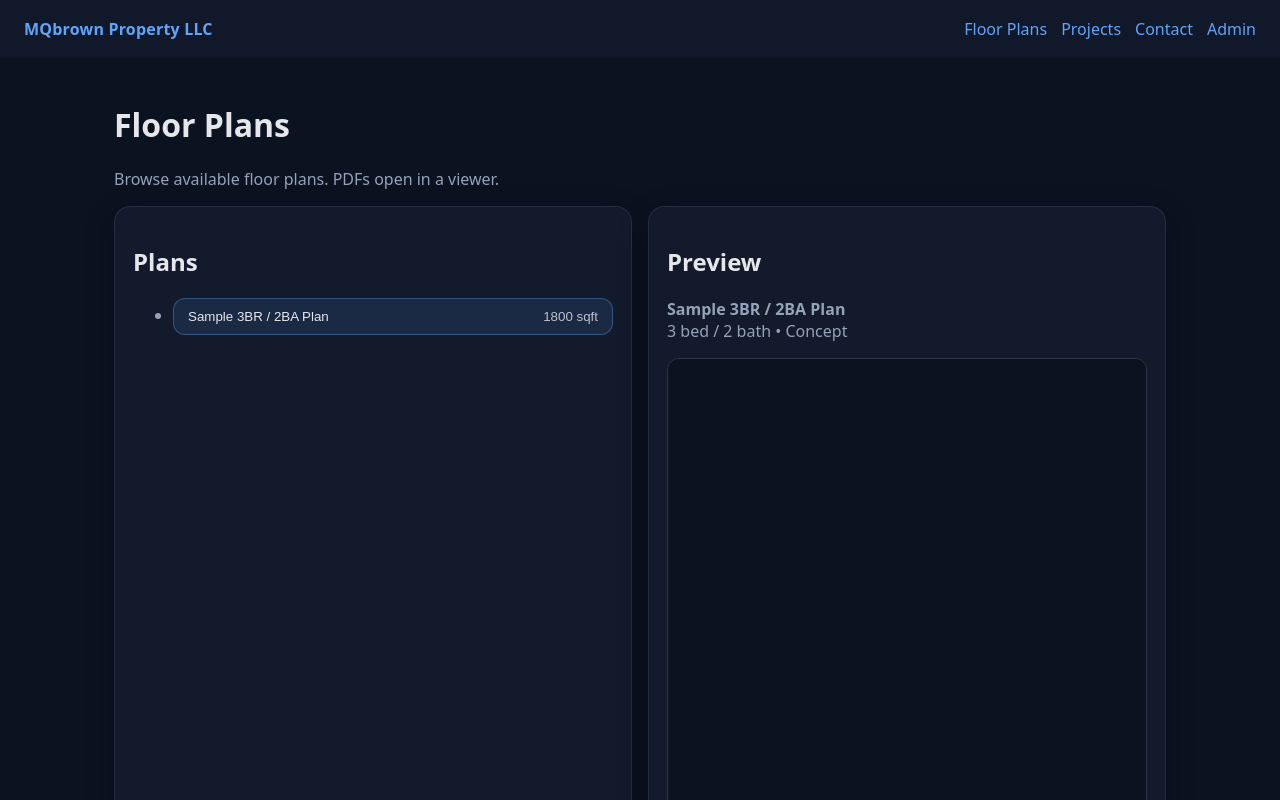
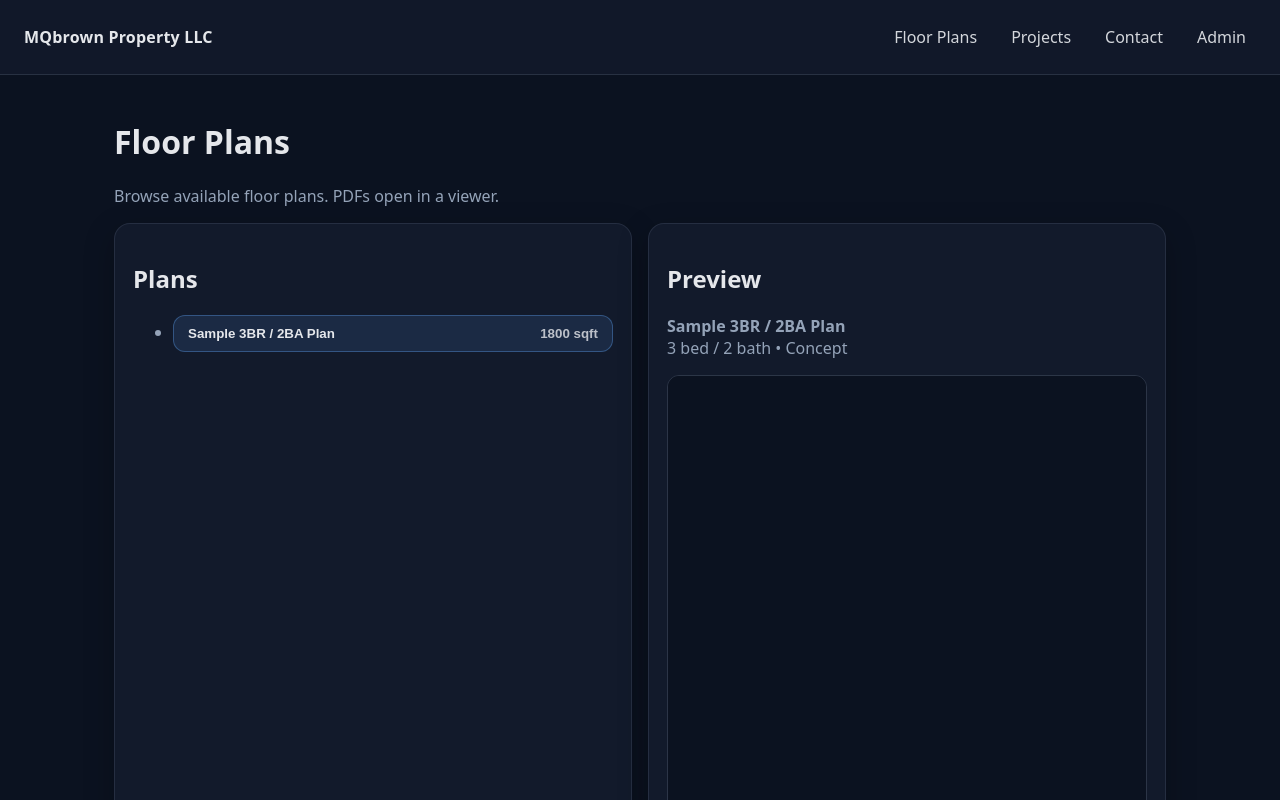
Before and after one commit to MQBrown/MelWebsiteRepo, a React (Vite) app: page /plans in a window 1280 px wide. Shown: the top 800 px of the page. Built offline with nearby package versions, Linux system fonts and the light colour scheme.

Commit message:
Refactor CSS variables and styles for better organization

```diff
--- a/src/styles.css
+++ b/src/styles.css
@@ -1,4 +1,82 @@
-:root{--bg:#0b1220;--card:#121a2b;--muted:#94a3b8;--text:#e5e7eb;--brand:#60a5fa;}
+:root{
+  --bg:#0b1220;
+  --surface:#0f1b2d;
+  --card:#121a2b;
+  --muted:#94a3b8;
+  --text:#e5e7eb;
+
+  /* Brand accents */
+  --brand:#f59e0b;     /* construction gold */
+  --brand2:#60a5fa;    /* calm blue */
+  --border: rgba(148,163,184,.18);
+}
+body{
+  margin:0;
+  font-family:system-ui,-apple-system,Segoe UI,Roboto,Arial,sans-serif;
+  background: radial-gradient(1200px 800px at 15% 10%, rgba(96,165,250,.10), transparent 60%),
+              radial-gradient(900px 600px at 85% 20%, rgba(245,158,11,.10), transparent 55%),
+              var(--bg);
+  color:var(--text);
+}
+
+.nav{
+  display:flex;
+  gap:16px;
+  align-items:center;
+  justify-content:space-between;
+  padding:18px 24px;
+  position:sticky;
+  top:0;
+  backdrop-filter:blur(10px);
+  background: linear-gradient(90deg, rgba(18,26,43,.92), rgba(15,27,45,.92));
+  border-bottom: 1px solid var(--border);
+}
+
+.brand a{ color: var(--text); }
+.links a{
+  color: rgba(229,231,235,.92);
+  padding: 8px 10px;
+  border-radius: 10px;
+}
+.links a:hover{
+  background: rgba(245,158,11,.10);
+  text-decoration:none;
+}
+
+.card{
+  background: linear-gradient(180deg, rgba(18,26,43,1), rgba(11,18,32,1));
+  border: 1px solid var(--border);
+  border-radius: 18px;
+  padding: 18px;
+  box-shadow: 0 14px 40px rgba(0,0,0,.35);
+}
+
+.badge{
+  border:1px solid rgba(245,158,11,.35);
+  color: rgba(245,158,11,.95);
+  background: rgba(245,158,11,.08);
+}
+
+.btn{
+  display:inline-flex;
+  align-items:center;
+  justify-content:center;
+  padding:10px 14px;
+  border-radius:12px;
+  border:1px solid rgba(245,158,11,.45);
+  background: rgba(245,158,11,.12);
+  color: var(--text);
+  cursor:pointer;
+  font-weight:600;
+}
+.btn:hover{ background: rgba(245,158,11,.18); }
+
+.btn.secondary{
+  border:1px solid rgba(96,165,250,.35);
+  background: rgba(96,165,250,.12);
+}
+.btn.secondary:hover{ background: rgba(96,165,250,.18); }
+
 *{box-sizing:border-box} body{margin:0;font-family:system-ui,-apple-system,Segoe UI,Roboto,Arial,sans-serif;background:#0b1220;color:var(--text)}
 a{color:var(--brand);text-decoration:none} a:hover{text-decoration:underline}
 .container{max-width:1100px;margin:0 auto;padding:24px}
```
